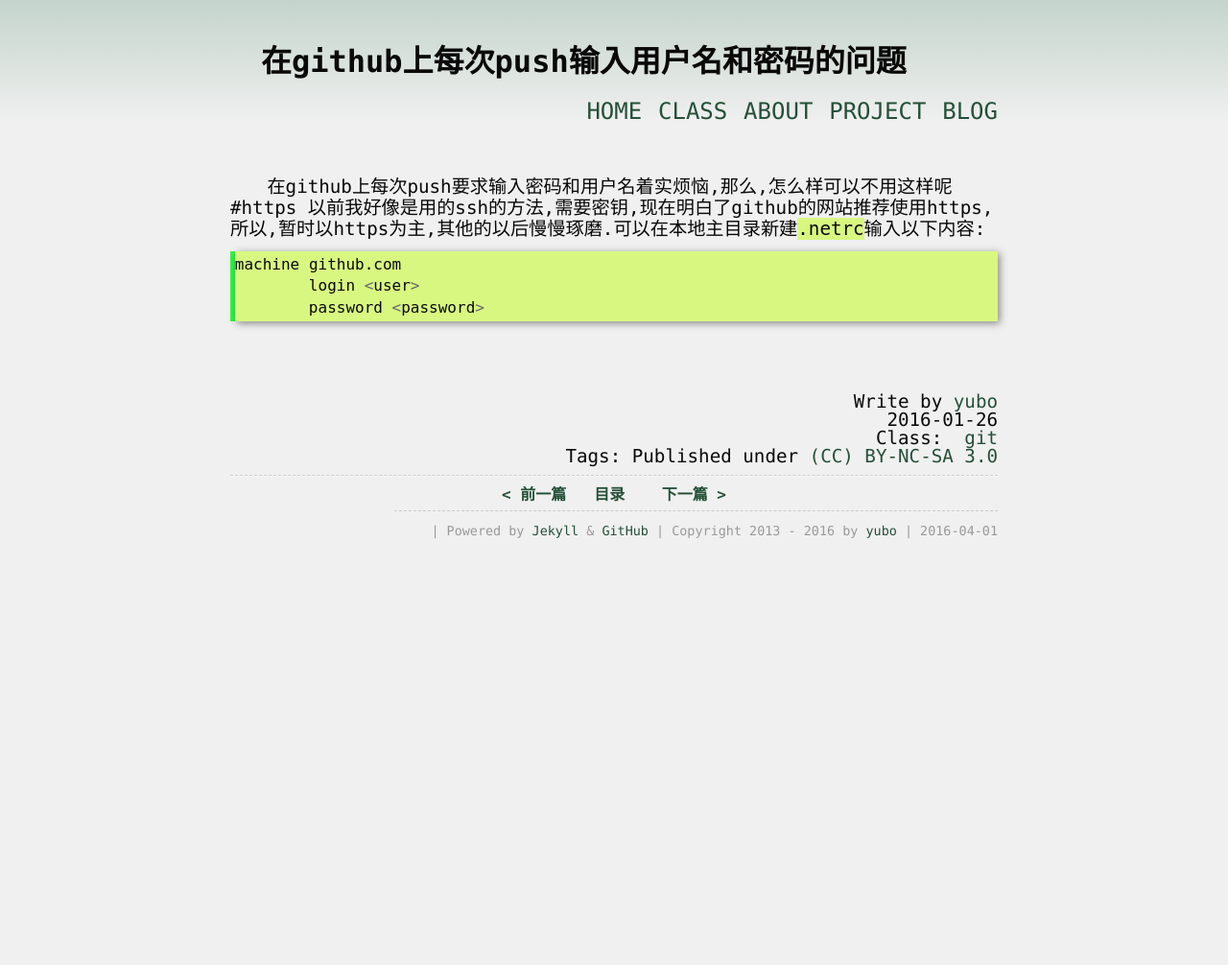
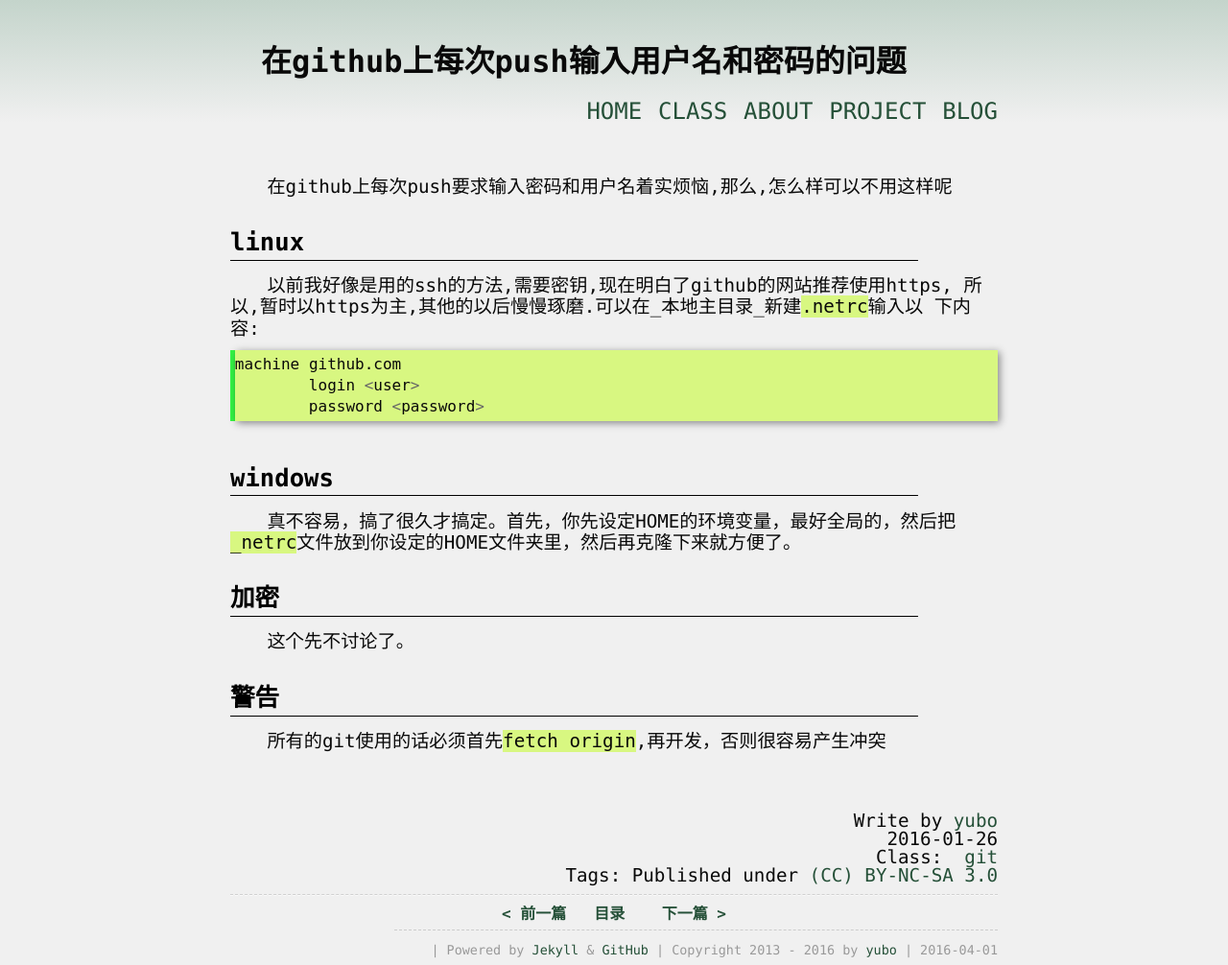
Before and after one commit to yuzibo/yuzibo.github.io, a Jekyll site: the page built from _posts/2016-01-26-github_push.md, in a window 1280 px wide. Shown: the whole page at 96% size. Built offline with Jekyll 4.4.1, drawn with Linux system fonts in a browser that asks for light colours; comment, search, counter and statistics services are not loaded; before the commit the page ends 900 px from its top, so only the background shows below that.

Commit message:
fix windows

````diff
--- a/_posts/2016-01-26-github_push.md
+++ b/_posts/2016-01-26-github_push.md
@@ -4,10 +4,24 @@ layout: article
 category: git
 ---
 在github上每次push要求输入密码和用户名着实烦恼,那么,怎么样可以不用这样呢
-#https
-以前我好像是用的ssh的方法,需要密钥,现在明白了github的网站推荐使用https,所以,暂时以https为主,其他的以后慢慢琢磨.可以在本地主目录新建`.netrc`输入以下内容:
+
+# linux
+
+以前我好像是用的ssh的方法,需要密钥,现在明白了github的网站推荐使用https,
+所以,暂时以https为主,其他的以后慢慢琢磨.可以在_本地主目录_新建`.netrc`输入以
+下内容:
+
 ```c
 machine github.com
 	login <user>
 	password <password>
 ```
+# windows
+真不容易，搞了很久才搞定。首先，你先设定HOME的环境变量，最好全局的，然后把
+`_netrc`文件放到你设定的HOME文件夹里，然后再克隆下来就方便了。
+
+# 加密
+这个先不讨论了。
+
+# 警告
+所有的git使用的话必须首先`fetch origin`,再开发，否则很容易产生冲突
````
